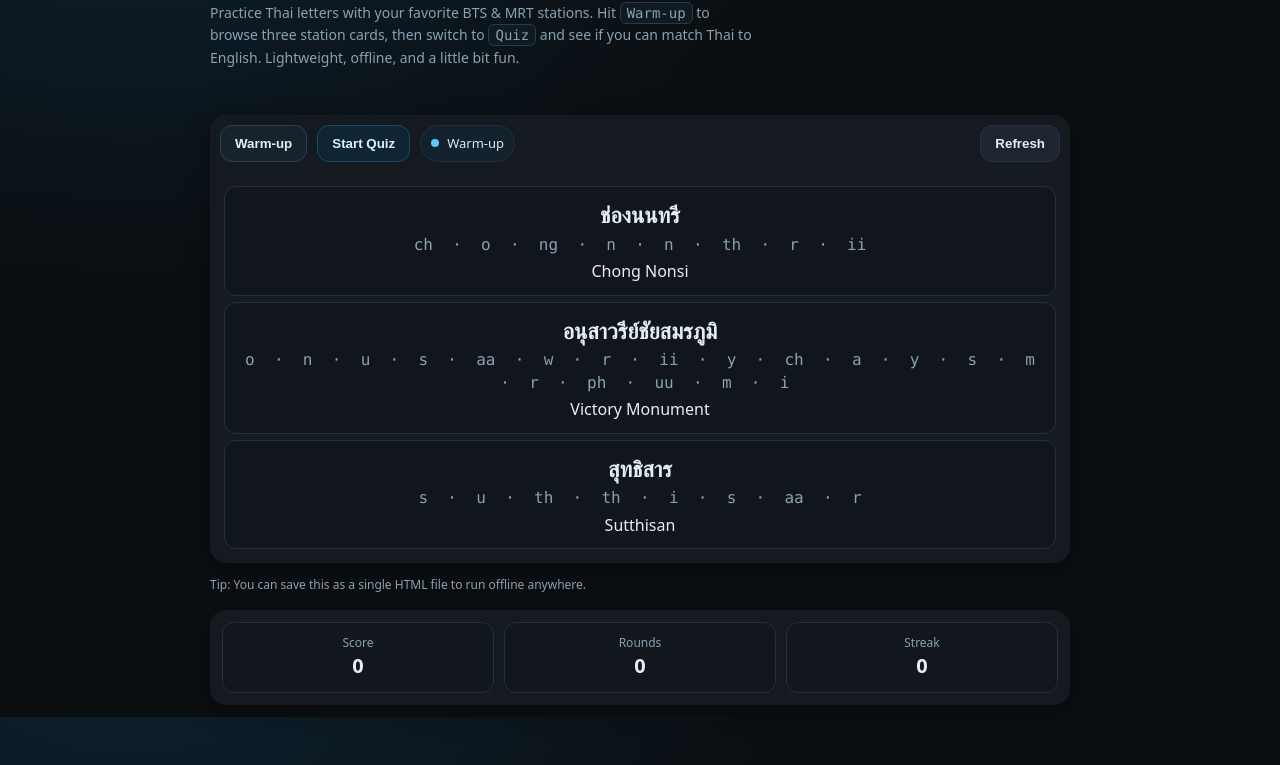
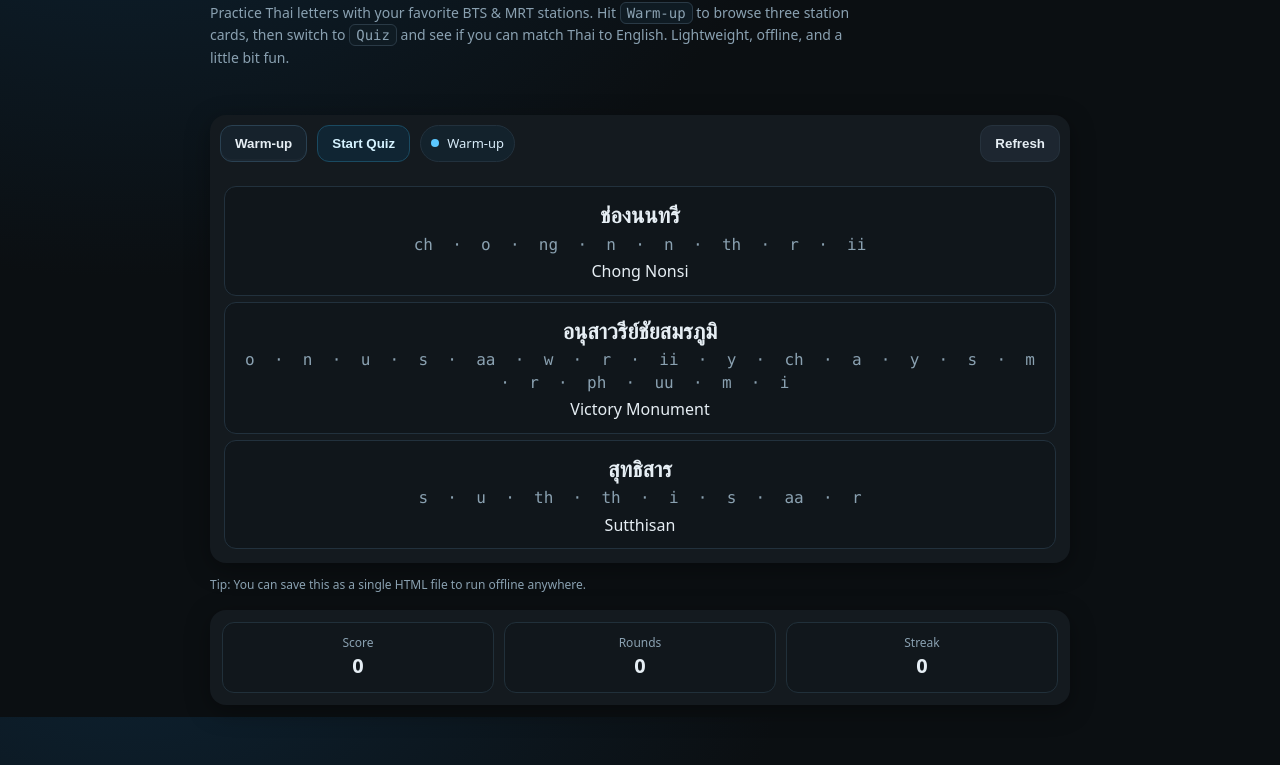
Before and after one commit to andywer/thai-alphabet-trainer, a plain HTML site: page index.html in a window 1280 px wide. Shown: the part 83-848 px from the top of the page. Drawn offline with Linux system fonts and the light colour scheme.

Commit message:
Fix max-width of text below title

```diff
--- a/index.html
+++ b/index.html
@@ -26,7 +26,7 @@
     }
     header { padding: 32px 20px 12px; }
     h1 { margin: 0 0 8px; font-weight: 700; letter-spacing: .3px; text-wrap: balance; }
-    .sub { color: var(--muted); font-size: 14px; margin: 6px 0 18px; max-width: 68ch; line-height: 1.6; }
+    .sub { color: var(--muted); font-size: 14px; margin: 6px 0 18px; max-width: 80ch; line-height: 1.6; }
     main { max-width: 900px; margin: 0 auto; padding: 16px 20px 60px; }
     .row { display: flex; flex-wrap: wrap; gap: 16px; align-items: center; }
     .card { background: var(--card); border-radius: var(--radius); box-shadow: var(--shadow); }
```
